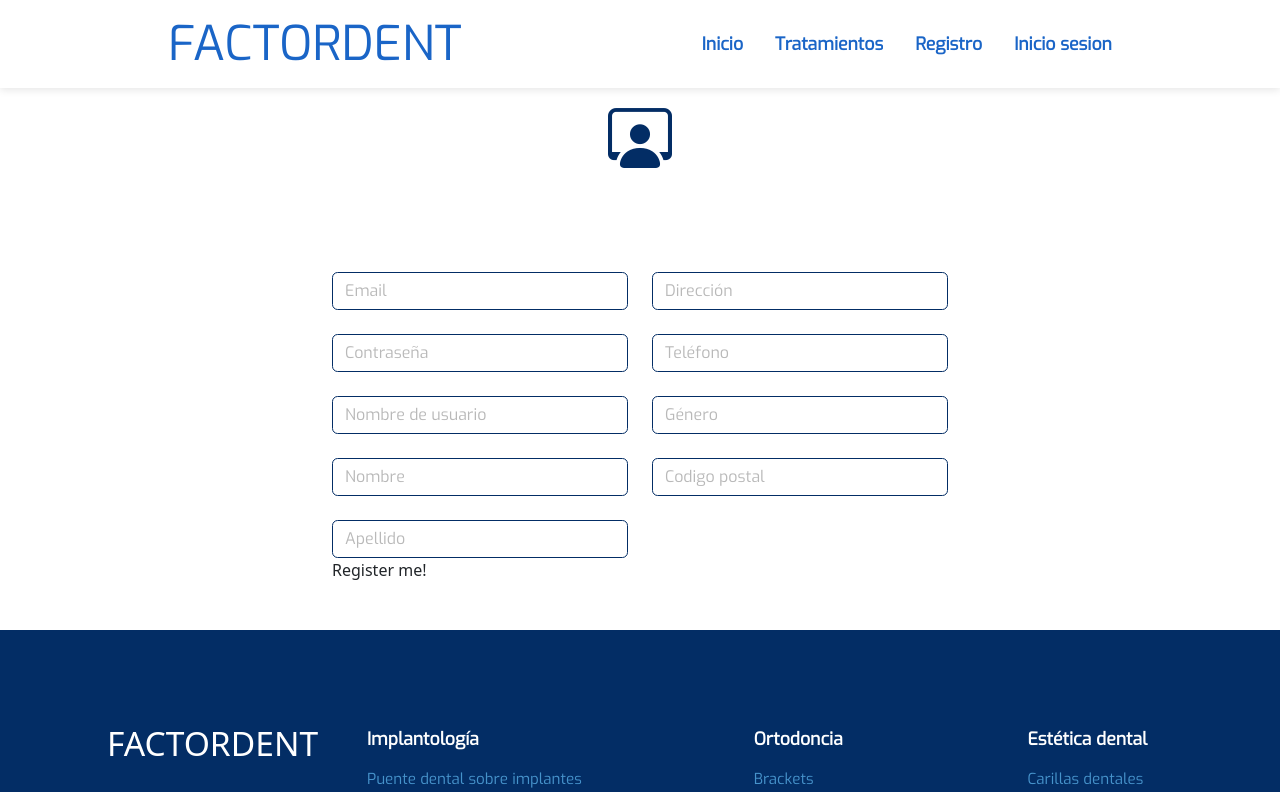
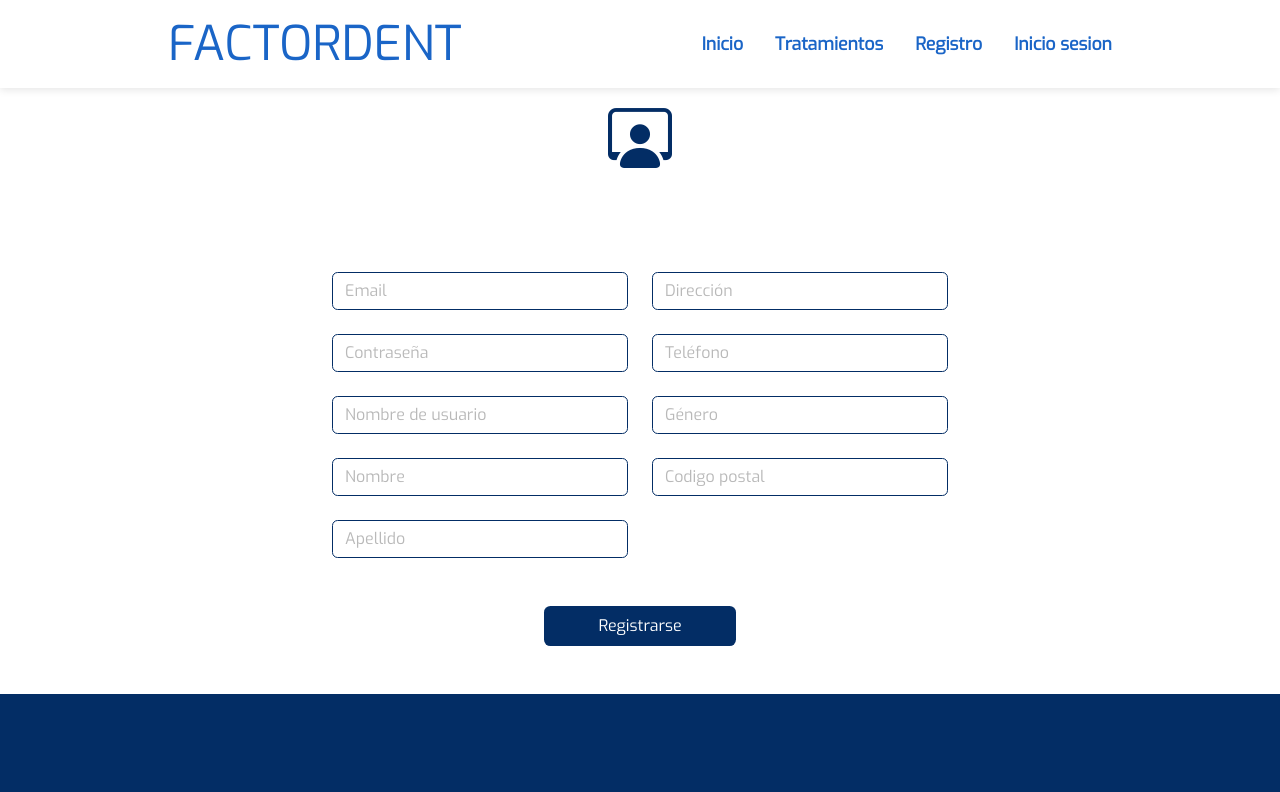
Before and after one commit to AdrianSolsona/dental-clinic-react, a React (Vite) app: page /register in a window 1280 px wide. Shown: the top 792 px of the page. Built offline with nearby package versions, Linux system fonts and the light colour scheme.

Commit message:
Feat: data and element display in views is changed

```diff
--- a/src/layout/Treatments/Treatments.css
+++ b/src/layout/Treatments/Treatments.css
@@ -31,6 +31,9 @@
 .card-container{
     margin-top: 3rem;
 }
+.card-final{
+    margin-bottom: 4rem;
+}
 @media(max-width:768px){
     .card-container{
             display: flex;
--- a/src/layout/Treatments/Treatments.jsx
+++ b/src/layout/Treatments/Treatments.jsx
@@ -17,7 +17,7 @@ export const Treatment = () => {
             <Container>
                 <Row className='flex-row d-flex container-all-card '>
                     <div className="titles">Implantología<i class="bi bi-arrow-right-short arrow-title"></i></div>
-                    <Col md={6} lg={6} xl={4} xxl={4} className="card-container">
+                    <Col sm={12} md={12} lg={6} xl={6} xxl={4} className="card-container">
                         <CardComponent
                             image={implantImage}
                             showButton={true}
@@ -133,7 +133,7 @@ export const Treatment = () => {
             <Container>
                 <Row className='flex-row d-flex container-all-card '>
                     <div className="titles">Estética dental<i class="bi bi-arrow-right-short arrow-title"></i></div>
-                    <Col md={6} lg={6} xl={4} xxl={4} className="card-container">
+                    <Col md={6} lg={6} xl={4} xxl={4} className="card-container card-final">
                         <CardComponent
                             image={dentalEstetic}
                             showButton={true}
@@ -141,7 +141,7 @@ export const Treatment = () => {
                             text="Se colocan en la superficie frontal de los dientes con la finalidad de mejorar la estética y la simetría de la sonrisa..."
                             />
                     </Col>
-                    <Col md={6} lg={6} xl={4} xxl={4}className="card-container" >
+                    <Col md={6} lg={6} xl={4} xxl={4}className="card-container card-final" >
                         <CardComponent
                             image={dentalEstetic}
                             showButton={true}
@@ -149,11 +149,11 @@ export const Treatment = () => {
                             text="Es uno de los tratamientos estéticos más solicitados por nuestros pacientes en clínica..."
                         />
                     </Col>
-                    <Col md={12} lg={12} xl={4} xxl={4} className="card-container">
+                    <Col md={12} lg={12} xl={4} xxl={4} className="card-container card-final">
                         <CardComponent
                             image={dentalEstetic}
                             showButton={true}
-                            title= "Limpieza dental avanzada"
+                            title= "Limpieza avanzada"
                             text="Es una técnica de higiene bucal basada en la acción del polvo de bicarbonato de sodio..."
                         />
                     </Col>
--- a/src/layout/home/Home.css
+++ b/src/layout/home/Home.css
@@ -152,6 +152,9 @@ body{
 .data-all{
     color: rgb(64, 64, 64);
     font-weight: 600;
+    display: flex;
+    justify-content: center;
+    align-items: center;
 }
 .know-treatments{
     display: flex;
@@ -197,6 +200,9 @@ body{
 .arrow{
     font-size: 0.8rem;
     margin-left: 0.5rem;
+}
+.card-final{
+    margin-bottom: 4rem;
 }
 @media(max-width:1600px){
 
--- a/src/layout/home/home.jsx
+++ b/src/layout/home/home.jsx
@@ -105,7 +105,7 @@ export const Home = () => {
                 </Col>
             </Row>
             <Row>
-                <Col md={6} lg={6} xl={4} xxl={4} className="card-container">
+                <Col md={6} lg={6} xl={4} xxl={4} className="card-container card-final">
                     <CardComponent
                         image={odontology}
                         showButton={true}
--- a/src/layout/login/login.jsx
+++ b/src/layout/login/login.jsx
@@ -60,25 +60,25 @@ export const Login = () => {
     logMe(credenciales)
         .then(
             respuesta => {
-                console.log(respuesta)
+
                 let decodificado= decodeToken(respuesta.data.token)
                 let datosBackend = {
                     token: respuesta.data.token,
                     usuario: "decoded" ,decodificado
                 }
 
-                console.log(datosBackend);
+
                 //Este es el momento en el que guardo en REDUX
                 dispatch(login({credentials: datosBackend}));
 
                 //Una vez nos hemos logeado...mostramos mensaje de bienvenida...
-                setWelcome(`Bienvenid@ de nuevo ${datosBackend.usuario.username}`);
+                setWelcome(`Bienvenid@ de nuevo`);
 
                 //Redirección a Home
 
                 setTimeout(() => {
-                  navigate("/home");
-                }, 3000);
+                  navigate("/");
+                }, 2000);
                     }
                 )
         .catch(error => console.log(error))
@@ -107,7 +107,7 @@ export const Login = () => {
           break;
 
           default:
-            console.log("uff....")
+
     }
   };
 
--- a/src/layout/register/Register.css
+++ b/src/layout/register/Register.css
@@ -37,8 +37,60 @@
     color: rgb(3, 45, 101);
     font-family: 'Exo', sans-serif;
 }
+.registerSendDeac {
+
+    color: #fff;
+    background-color: rgb(3, 45, 101);
+    border-color: #007bff;
+    font-family: 'Exo', sans-serif;
+    border-radius: 0.4rem; /* Agrega un borde redondeado */
+    padding: 0.5rem 1rem; /* Agrega un padding a los lados */
+    font-size: 1rem; /* Tamaño de fuente */
+    margin-top: 3rem;
+    line-height: 1.5; /* Altura de línea */
+    text-align: center; /* Alineación de texto */
+    text-decoration: none; /* Elimina la subraya del enlace si se aplica */
+    cursor: pointer; /* Cambia el cursor al pasar el mouse sobre el botón */
+    transition: all 0.15s ease-in-out;
+    display: flex;
+    justify-content: center;
+    align-items: center;
+    width: 12rem;
+}
+.registerSendAct {
+
+    cursor: pointer;
+    background-color: rgb(26, 101, 199);
+    width: 12rem;
+    margin-top: 2rem;
+    display: flex;
+    justify-content: center;
+    align-items: center;
+}
+.registerSendAct:hover {
+
+    transition: 1s;
+    /*background-color: darkred;*/
+    background-color: rgba(255, 255, 255, 0.74);
+    color: rgb(3, 45, 101);
+    font-family: 'Exo', sans-serif;
+    margin-top: 2rem;
+    display: flex;
+    justify-content: center;
+    align-items: center;
+}
+.container-btn{
+    display: flex;
+    justify-content: center;
+    align-items: center;
+}
 @media(max-width:992px){
     .row-input{
         width: 28rem;
     }
 }
+@media(max-width:500px){
+    .row-input{
+        width: 20rem;
+    }
+}
--- a/src/layout/register/register.jsx
+++ b/src/layout/register/register.jsx
@@ -159,8 +159,8 @@ export const Register = () => {
                 //Redirección a Home
 
                 setTimeout(() => {
-                  navigate("/home");
-                }, 3000);
+                  navigate("/");
+                }, 2000);
 
   };
 
@@ -307,6 +307,7 @@ export const Register = () => {
 
                   />
           </Col>
+          <div className="container-btn">
             <div
               type="submit"
                 className={
@@ -321,7 +322,8 @@ export const Register = () => {
                     : () => {}
                 }
               >
-        Register me!
+                Registrarse
+            </div>
           </div>
         </Row>
       </Container>
--- a/src/router/MainApp.jsx
+++ b/src/router/MainApp.jsx
@@ -1,27 +1,4 @@
-/*
-import { createBrowserRouter} from "react-router-dom";
-import { Home } from "../layout/home/Home";
-import { Login } from "../layout/login/Login";
-import { Register } from "../layout/register/Register";
 
-export const rutas = createBrowserRouter([
-    {
-    path: "/home",
-    element:
-        <Home/>,
-    },
-    {
-    path: "/register",
-    element:
-        <Register/>,
-    },
-    {
-    path: "/login",
-    element:
-        <Login/>,
-    }
-]);
-*/
 import React from 'react'
 import { Route, Routes } from 'react-router-dom'
 import { Home } from '../layout/home/Home'
@@ -29,41 +6,33 @@ import { Login } from '../layout/login/Login'
 import { Register } from '../layout/register/Register'
 import { Contact } from '../layout/contact/contact'
 import { Treatment } from '../layout/Treatments/Treatments'
-import { Profile} from '../layout/profile/Profile'
 import { Users } from '../layout/users/Users'
-import { Detail} from '../layout/detail/Detail'
 import { Appointment } from '../layout/appointments/appointments'
 import { NewAppointmentPage } from '../layout/createAppointment/createAppointment'
 import { AppointmentsAsClient } from '../layout/appointmentUser/appointmentUser'
 import { ModifyAppointment } from '../layout/modifyAppointment/modifyAppointment'
 import { ProfileData} from '../layout/profileData/profileData'
 import { ModifyUser } from '../layout/modifyUser/modifyUser'
-
-
-
-
-
-
-
+import { AppointmentsAsDentist } from '../layout/appointmentsDentist/AppointmentsDentist'
 
 export const MainApp = () => {
   return (
     <>
     <Routes>
-        <Route path='/home' element={<Home/>}/>
+        <Route path='/' element={<Home/>}/>
         <Route path='/login' element={<Login/>}/>
         <Route path='/register' element={<Register/>}/>
         <Route path='/contact' element={<Contact/>}/>
         <Route path='/treatments' element={<Treatment/>}/>
-        <Route path="/profile" element={<Profile />}/>
         <Route path="/users" element={<Users/>}/>
-        <Route path="/detail" element={<Detail/>}/>
         <Route path="/appointments" element={<Appointment/>}/>
         <Route path="/createAppointments" element={<NewAppointmentPage/>}/>
         <Route path="/appointments/book" element={<AppointmentsAsClient/>}/>
         <Route path="/modify/appointment" element={<ModifyAppointment/>}/>
         <Route path="/data/user" element={<ProfileData/>}/>
         <Route path="/modify/user" element={<ModifyUser/>}/>
+        <Route path="/appointments/dentist" element={<AppointmentsAsDentist/>}/>
+
 
 
     </Routes>
```
Lines whose indentation alone changed are shown as unchanged.
